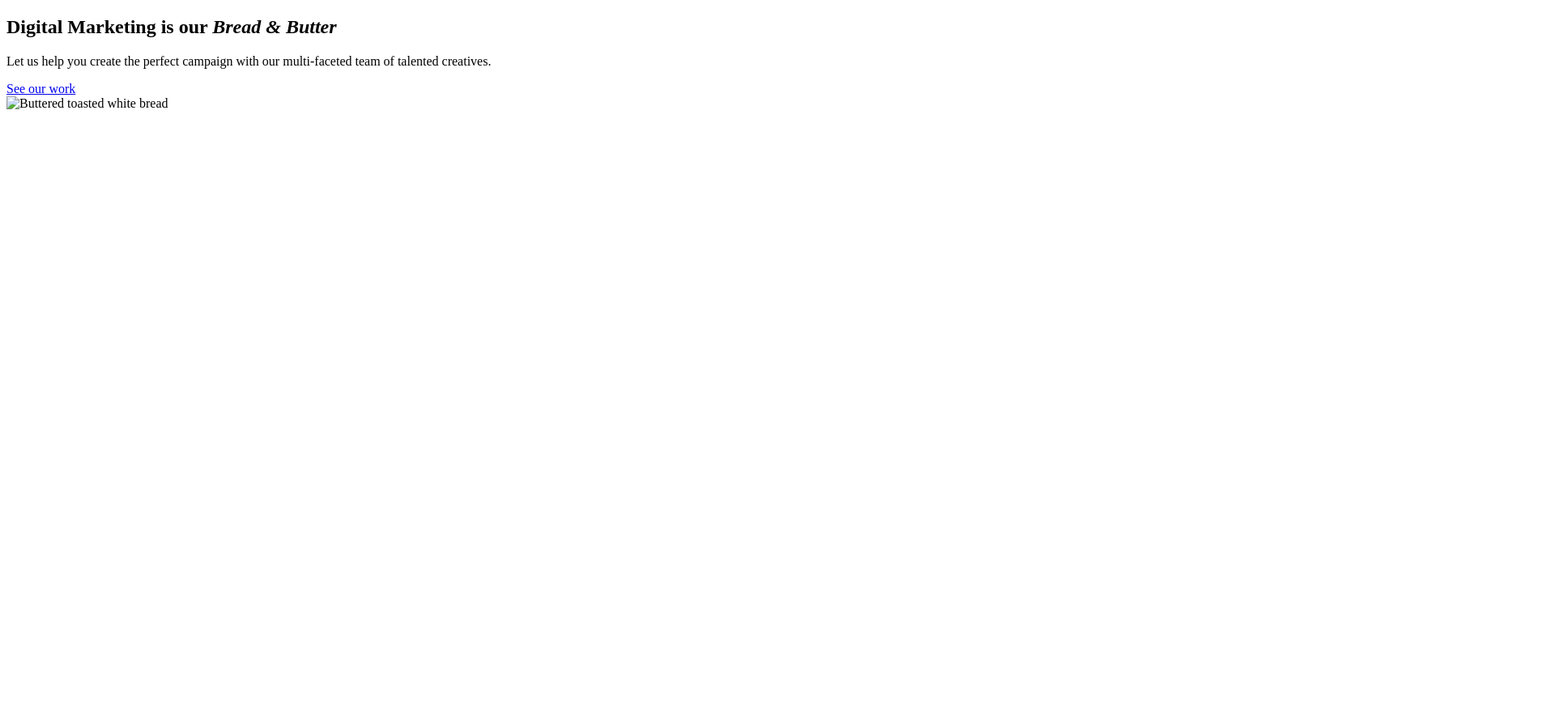
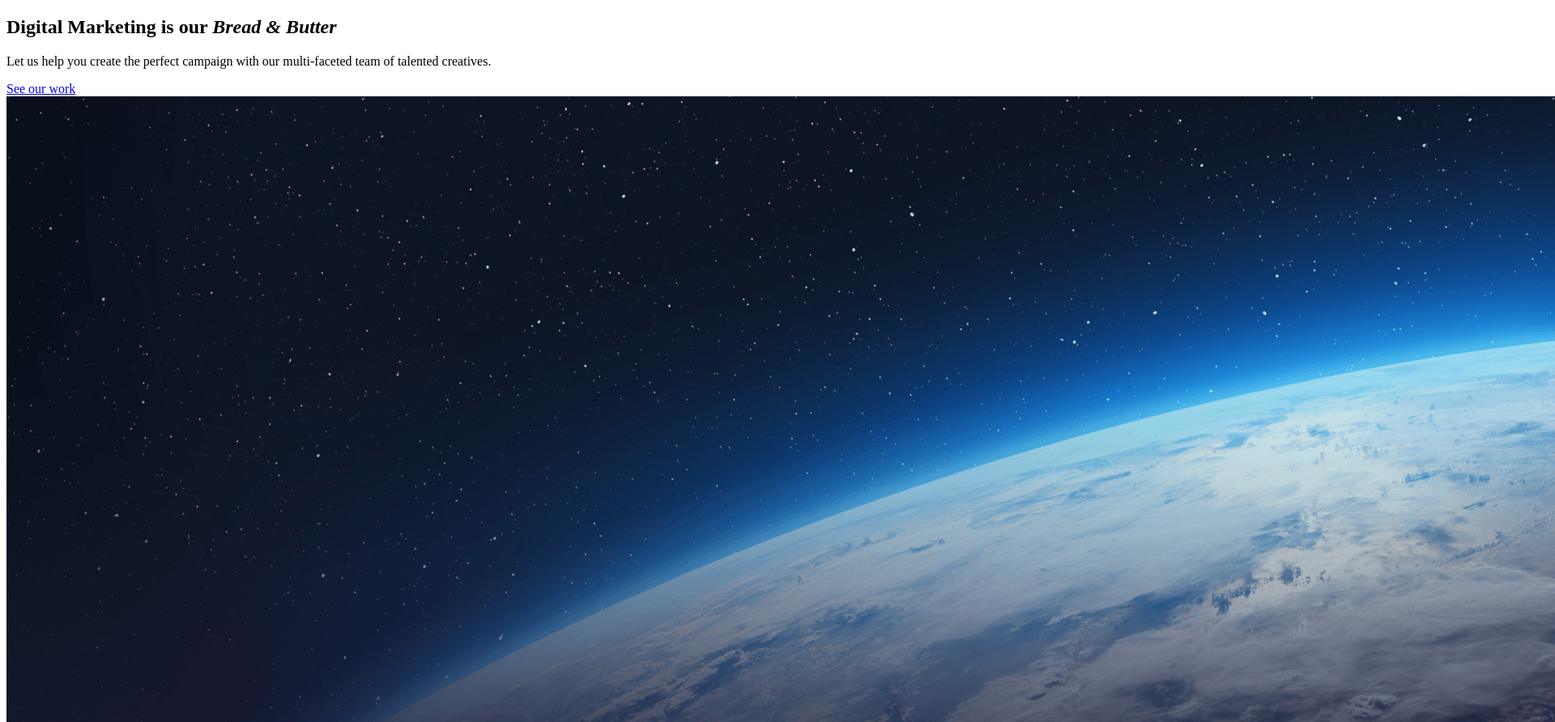
Before and after one commit to roxyfokker/techstack-comparison, an Eleventy site: page src/index.md in a window 1280 px wide. Shown: the top 892 px of the page at 81% size, 1920 px wide, since content can reach past the window. Before the commit the page ends 800 px from the top, so only its background shows below. Built offline with nearby package versions, Linux system fonts and the light colour scheme; Eleventy itself is replaced by a stand-in of ours; files that its build step writes are made by us from their sources.

Commit message:
chore: Passthrough copy basics #5

```diff
--- a/eleventy.config.js
+++ b/eleventy.config.js
@@ -1,6 +1,8 @@
 export default function (eleventyConfig) {
 	eleventyConfig.setInputDirectory('src');
 	eleventyConfig.setOutputDirectory('dist');
+    // Set directories to pass through to the dist folder
+    eleventyConfig.addPassthroughCopy('src/images');
 }
 
 export const config = {
--- a/src/index.md
+++ b/src/index.md
@@ -7,8 +7,8 @@ intro:
   summary: "Let us help you create the perfect campaign with our multi-faceted team of talented creatives."
   buttonText: "See our work"
   buttonUrl: "/work"
-  image: "/images/bg/toast.jpg"
-  imageAlt: "Buttered toasted white bread"
+  image: "/images/Header.png"
+  imageAlt: ""
 ---
 
 This is pretty _rad_, right?
```
Also changed, not shown: src/images/Header.png (added).
